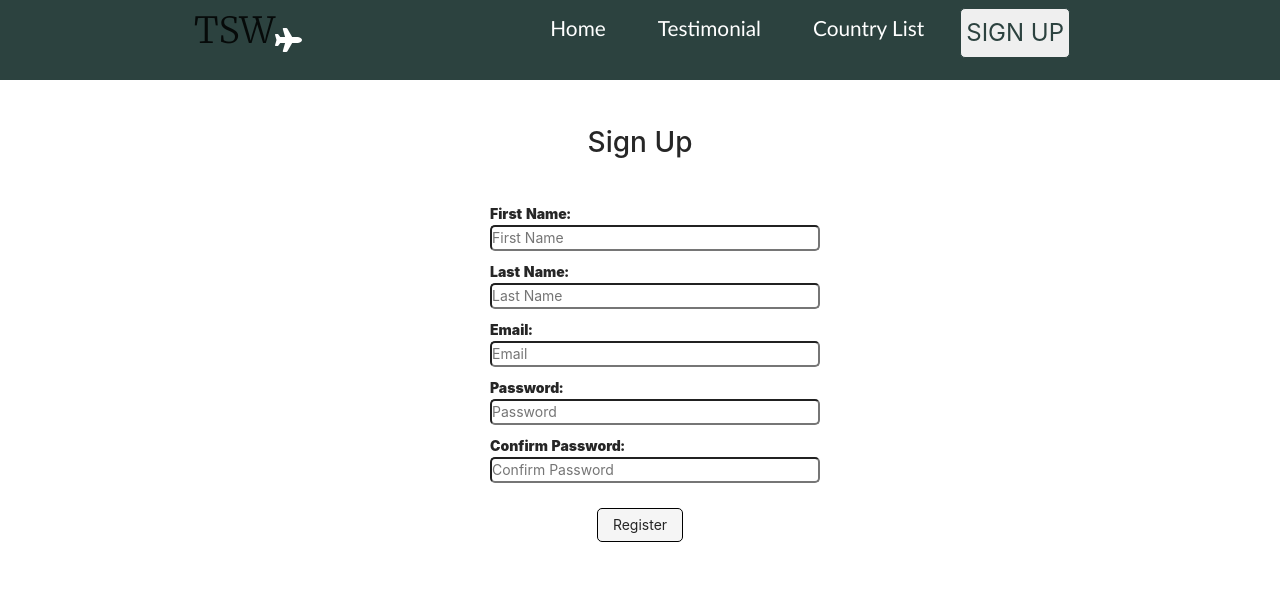
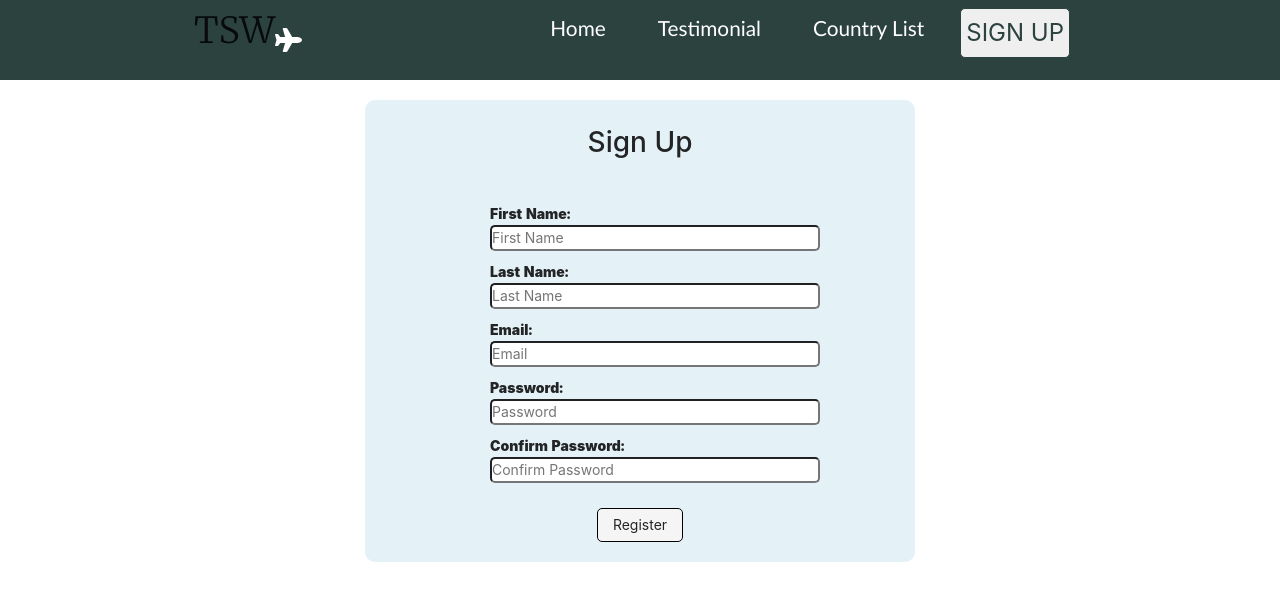
Before and after one commit to carolineabreu/tsw, a React (Create React App) app: page /sign-up in a window 1280 px wide. Shown: the top 600 px of the page. Built offline with nearby package versions, Linux system fonts and the light colour scheme; a web font is replaced by a local one.

Commit message:
sign up css final

```diff
--- a/src/pages/SignUp/style.module.css
+++ b/src/pages/SignUp/style.module.css
@@ -1,5 +1,5 @@
 .signUp {
-  background-color: white;
+  background-color: #e4f2f7;
   border-radius: 10px;
   width: 550px;
   margin: 20px auto;
```
